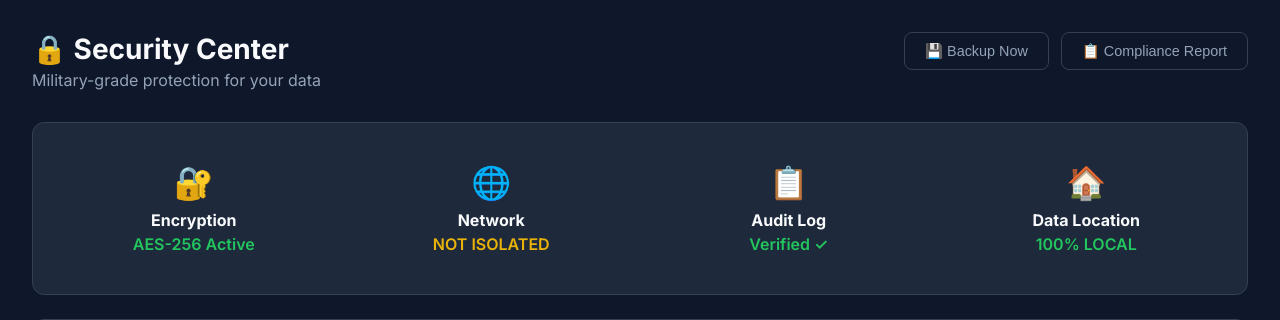
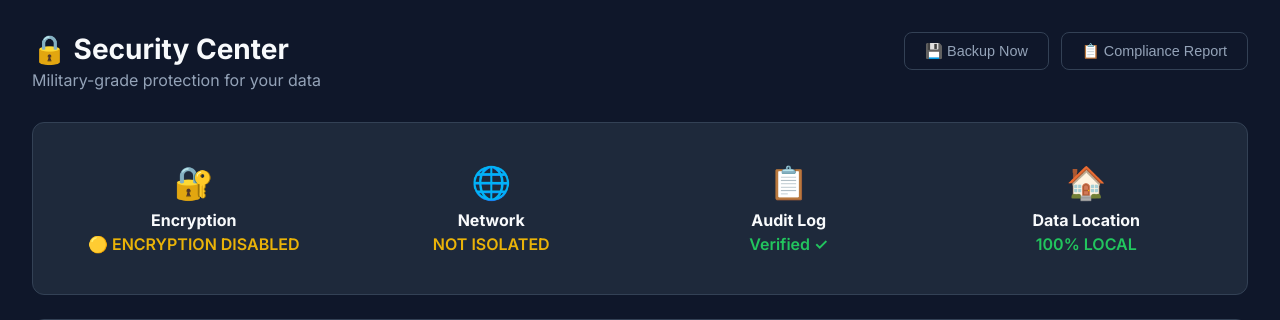
Before and after one commit to ravikumarve/OfficeGhost, a Flask app: template Dashboard/templates/security.html in a window 1280 px wide. Shown: the top 320 px of the page. Run offline with Flask 3, Linux system fonts and the light colour scheme; the template is opened without the code that fills it, so the values that code supplies are empty.

Commit message:
Fix: Show FULLY SECURE when encryption is active
- Security page now shows '🟢 FULLY SECURE' when AES-256 is active
- Shows '🟡 ENCRYPTION DISABLED' only when encryption is actually disabled
- Dashboard index page updated with same conditional logic

```diff
--- a/Dashboard/app.py
+++ b/Dashboard/app.py
@@ -295,8 +295,10 @@ def security():
     sec_status = p.threats.get_status()
     compliance = p.compliance.check_compliance()
     audit_entries = p.audit.get_recent(20)
+    encryption_status = p.crypto.get_status()
     return render_template(
-        "security.html", security=sec_status, compliance=compliance, audit=audit_entries
+        "security.html", security=sec_status, compliance=compliance,
+        audit=audit_entries, encryption=encryption_status
     )
 
 
--- a/Dashboard/templates/index.html
+++ b/Dashboard/templates/index.html
@@ -33,7 +33,11 @@
         <div class="card-body">
             <h3>Security</h3>
             <p class="status-value">{{ status.security.overall }}</p>
-            <p class="status-detail">Encryption: AES-256 Active</p>
+            {% if status.encryption.setup and status.encryption.unlocked %}
+            <p class="status-detail">🟢 AES-256 Active - Fully Secure</p>
+            {% else %}
+            <p class="status-detail">🟡 Encryption Disabled</p>
+            {% endif %}
         </div>
     </div>
 
--- a/Dashboard/templates/security.html
+++ b/Dashboard/templates/security.html
@@ -19,7 +19,11 @@
         <div class="security-item">
             <span class="sec-icon">🔐</span>
             <h4>Encryption</h4>
-            <p class="sec-status good">AES-256 Active</p>
+            {% if encryption.setup and encryption.unlocked %}
+            <p class="sec-status good">🟢 FULLY SECURE</p>
+            {% else %}
+            <p class="sec-status warn">🟡 ENCRYPTION DISABLED</p>
+            {% endif %}
         </div>
         <div class="security-item">
             <span class="sec-icon">🌐</span>
```
